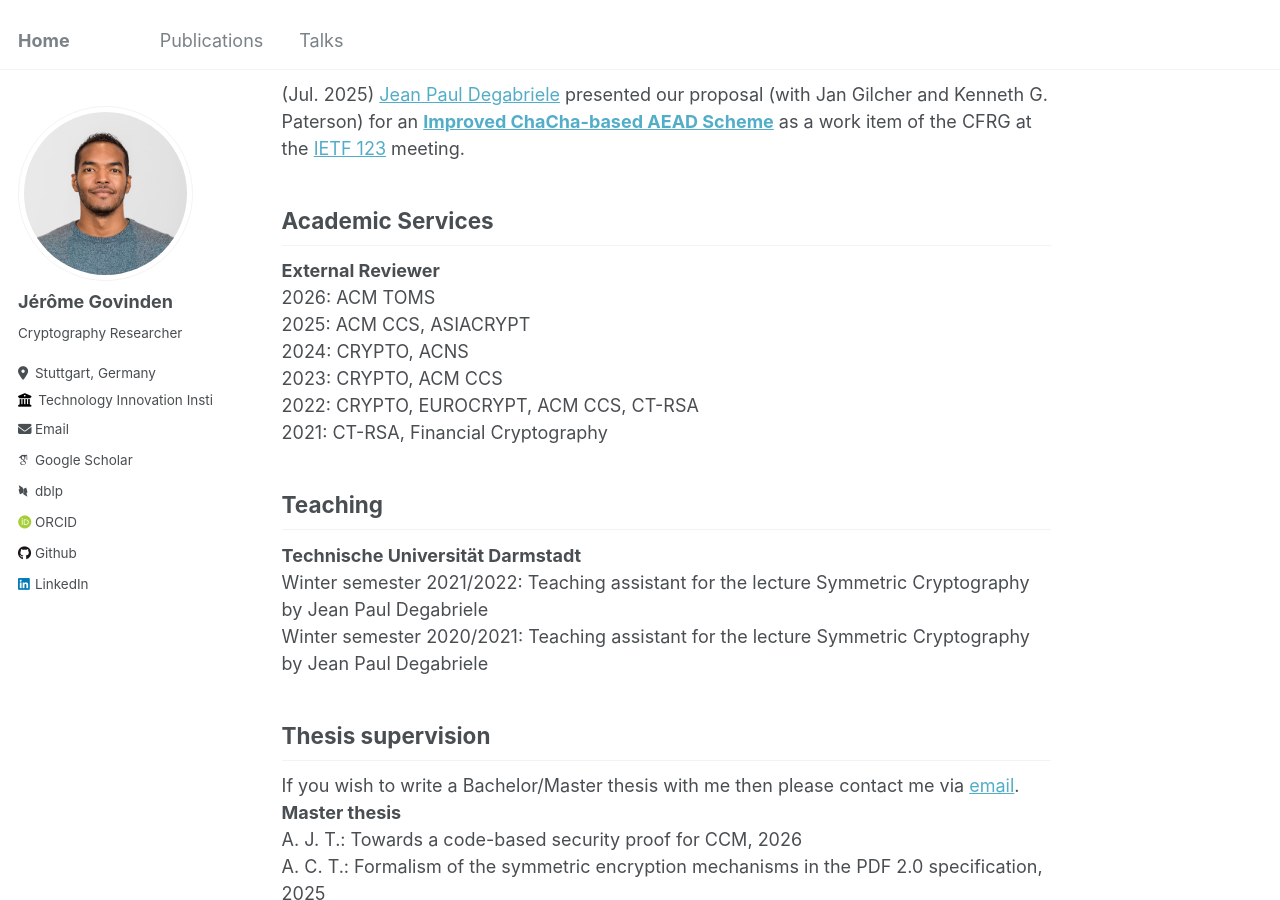
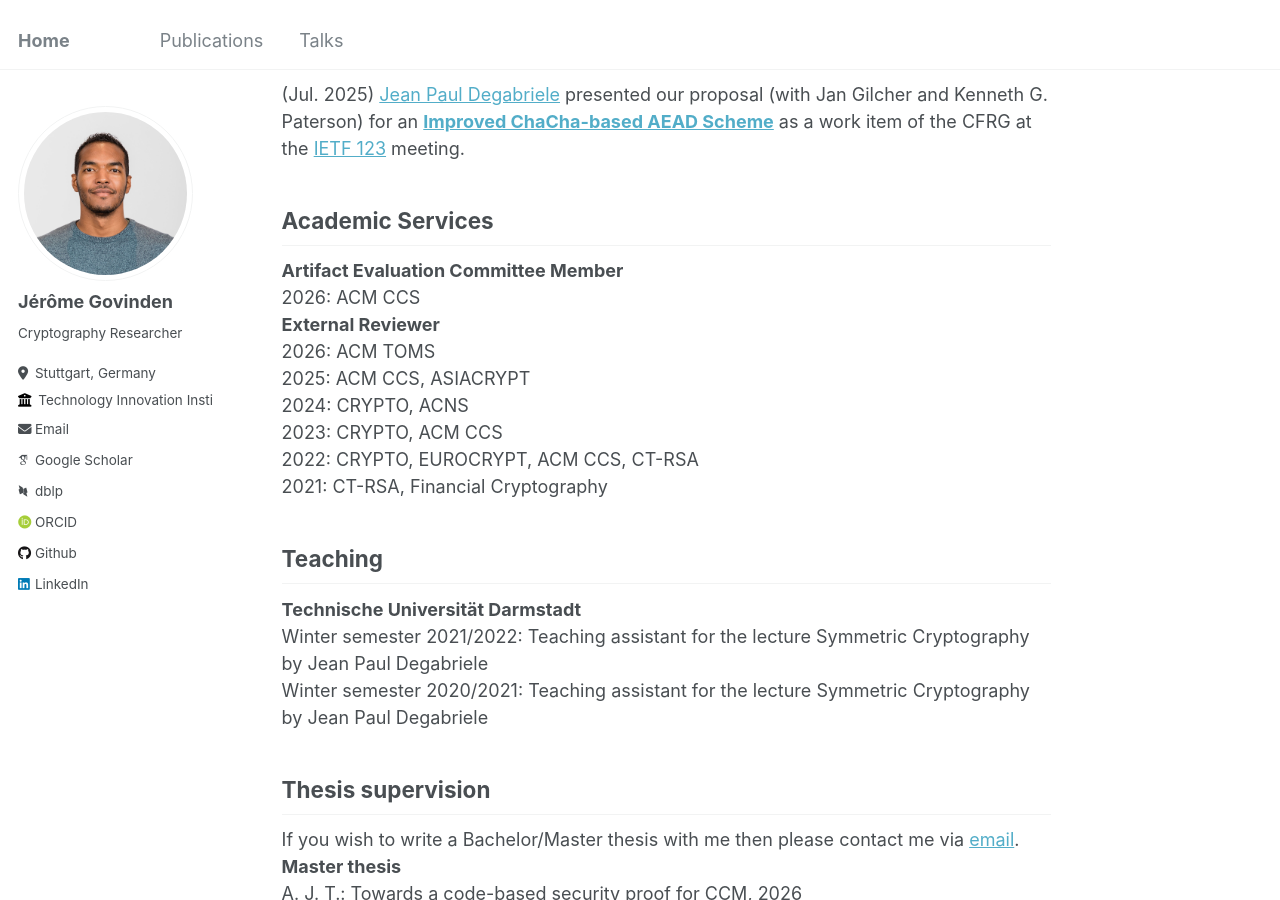
Before and after one commit to GovindenJerome/govindenjerome.github.io, a Jekyll site: the page built from _pages/about.md, in a window 1280 px wide and 900 px high, scrolled down 739 px. Built offline with Jekyll 4.4.1, drawn with Linux system fonts in a browser that asks for light colours; some web fonts are replaced.

Commit message:
update academic services

```diff
--- a/_pages/about.md
+++ b/_pages/about.md
@@ -27,6 +27,8 @@ Latest News
 
 Academic Services
 ------
+**Artifact Evaluation Committee Member**\\
+2026: ACM CCS\\
 **External Reviewer**\\
 2026: ACM TOMS\\
 2025: ACM CCS, ASIACRYPT\\
```
